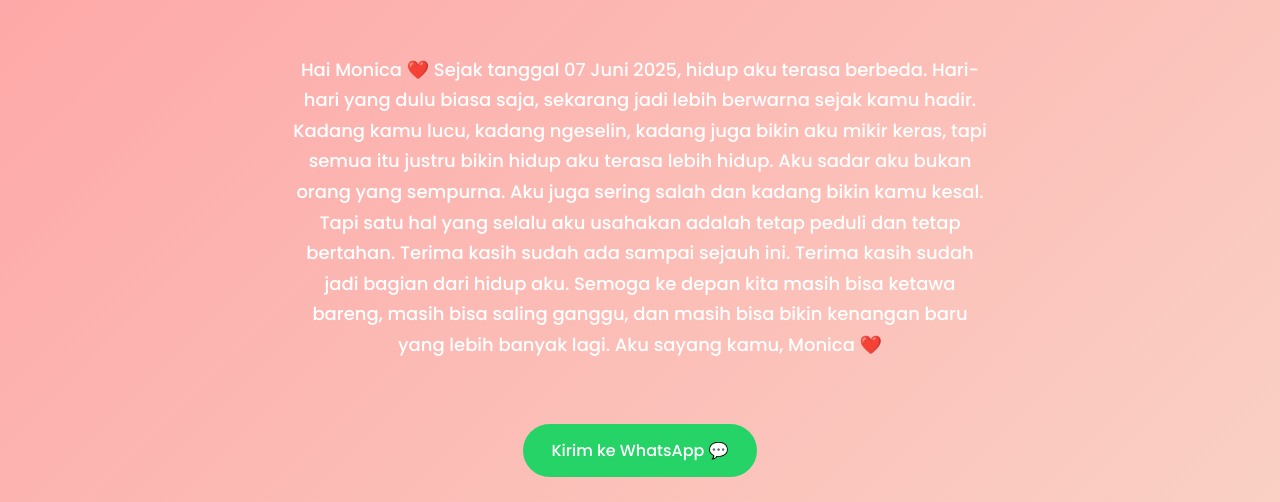
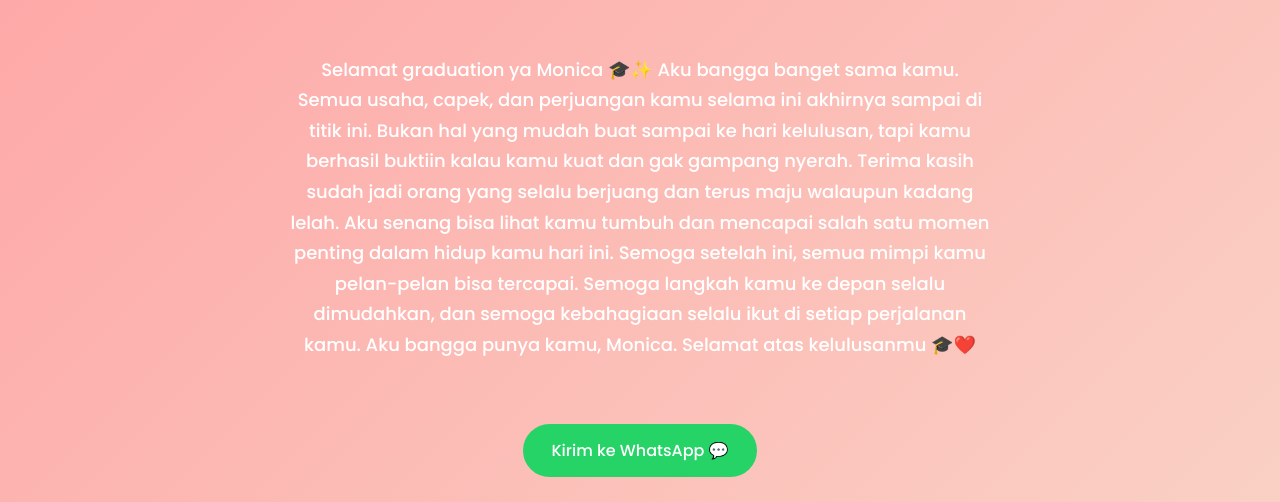
Before and after one commit to Azzam385/ucapan, a plain HTML site: page index.html in a window 1280 px wide. Shown: the part 662-1164 px from the top of the page. Drawn offline with Linux system fonts and the light colour scheme.

Commit message:
Update graduation message for Monica

```diff
--- a/index.html
+++ b/index.html
@@ -170,28 +170,20 @@
 
         <p>
 
-            Hai Monica ❤️
+            Selamat graduation ya Monica 🎓✨
 
-            Sejak tanggal 07 Juni 2025, hidup aku terasa berbeda.
-            Hari-hari yang dulu biasa saja, sekarang jadi lebih berwarna sejak kamu hadir.
+            Aku bangga banget sama kamu.
+            Semua usaha, capek, dan perjuangan kamu selama ini akhirnya sampai di titik ini.
+            Bukan hal yang mudah buat sampai ke hari kelulusan, tapi kamu berhasil buktiin kalau kamu kuat dan gak gampang nyerah.
 
-            Kadang kamu lucu, kadang ngeselin,
-            kadang juga bikin aku mikir keras,
-            tapi semua itu justru bikin hidup aku terasa lebih hidup.
+            Terima kasih sudah jadi orang yang selalu berjuang dan terus maju walaupun kadang lelah.
+            Aku senang bisa lihat kamu tumbuh dan mencapai salah satu momen penting dalam hidup kamu hari ini.
 
-            Aku sadar aku bukan orang yang sempurna.
-            Aku juga sering salah dan kadang bikin kamu kesal.
-            Tapi satu hal yang selalu aku usahakan adalah tetap peduli dan tetap bertahan.
+            Semoga setelah ini, semua mimpi kamu pelan-pelan bisa tercapai.
+            Semoga langkah kamu ke depan selalu dimudahkan, dan semoga kebahagiaan selalu ikut di setiap perjalanan kamu.
 
-            Terima kasih sudah ada sampai sejauh ini.
-            Terima kasih sudah jadi bagian dari hidup aku.
-
-            Semoga ke depan kita masih bisa ketawa bareng,
-            masih bisa saling ganggu,
-            dan masih bisa bikin kenangan baru yang lebih banyak lagi.
-
-            Aku sayang kamu, Monica ❤️
-
+            Aku bangga punya kamu, Monica.
+            Selamat atas kelulusanmu 🎓❤️
         </p>
 
     </div>
```
